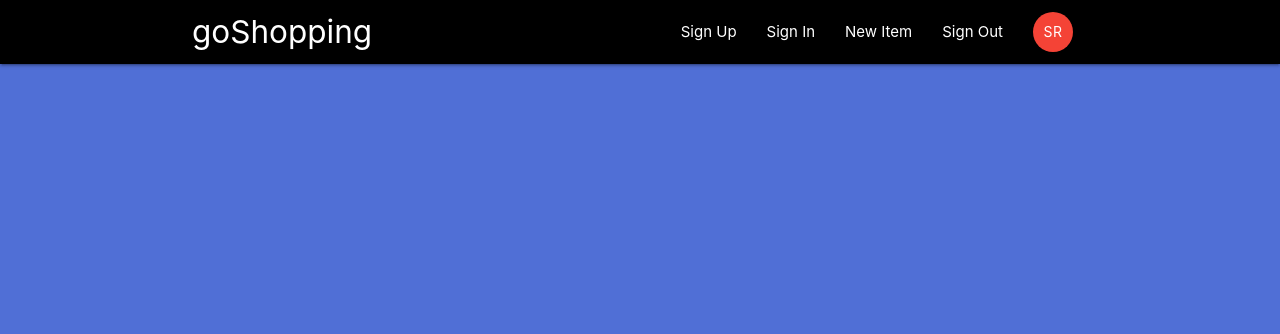
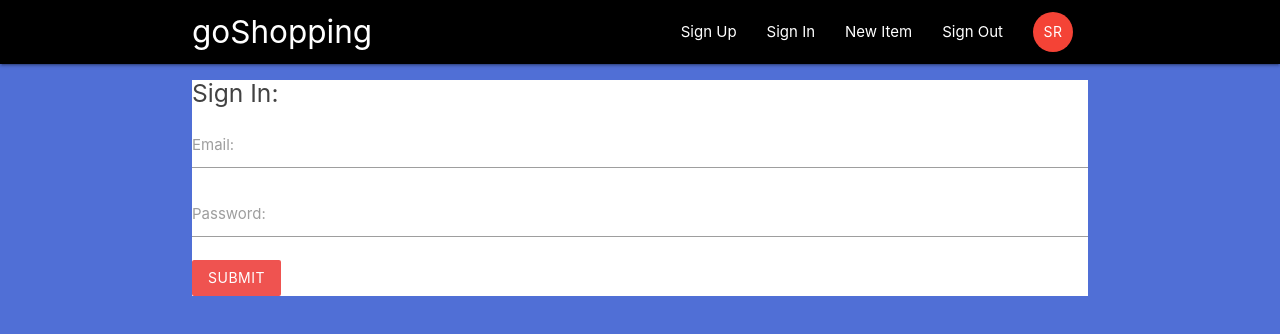
Before and after one commit to Sanchitraina1999/goShopping, a React (Create React App) app in the folder goshopping/: page /sigin in a window 1280 px wide. Shown: the top 334 px of the page. Built offline with nearby package versions, Linux system fonts and the light colour scheme.

Commit message:
loginComponents added :tada:

```diff
--- a/goshopping/src/App.js
+++ b/goshopping/src/App.js
@@ -2,7 +2,8 @@
 import { BrowserRouter, Switch, Route } from "react-router-dom";
 import Navbar from "./components/layout/Navbar";
 import Dashboard from "./components/dashboard/Dashboard";
-import ItemDetails from "./components/items/ItemDetails"
+import ItemDetails from "./components/items/ItemDetails";
+import SignIn from "./components/auth/SignIn";
 
 class App extends Component {
   render() {
@@ -13,6 +14,7 @@
           <Switch>
             <Route exact path="/" component={Dashboard}></Route>
             <Route path="/item/:id" component={ItemDetails}></Route>
+            <Route path="/sigin" component={SignIn}></Route>
           </Switch>
         </div>
       </BrowserRouter>
--- a/goshopping/src/components/auth/SignIn.js
+++ b/goshopping/src/components/auth/SignIn.js
@@ -0,0 +1,38 @@
+import React, { Component } from 'react'
+
+class SignIn extends Component {
+    state={
+        email: null,
+        password: null
+    }
+    handleChange=(e)=>{
+        console.log(e);
+    }
+    handleSubmit=(e)=>{
+        console.log(e);
+    }
+    render() {
+        return (
+            <div className="container">
+                <form onSubmit={this.handleSubmit}className="white">
+                    <h5 className="grey-text text-darken-3">Sign In:</h5>
+                    <div className="input-field">
+                        <label htmlFor="email">Email:</label>
+                        <input type="email" id="email" onChange={this.handleChange}/>
+                    </div>
+                    <div className="input-field">
+                        <label htmlFor="password">Password:</label>
+                        <input type="password" id="password" onChange={this.handleChange}/>
+                    </div>
+                    <div className="input-field">
+                        <button className="btn red lighten-1 z-depth-0">
+                            Submit
+                        </button>
+                    </div>
+                </form>
+            </div>
+        )
+    }
+}
+
+export default SignIn
```
